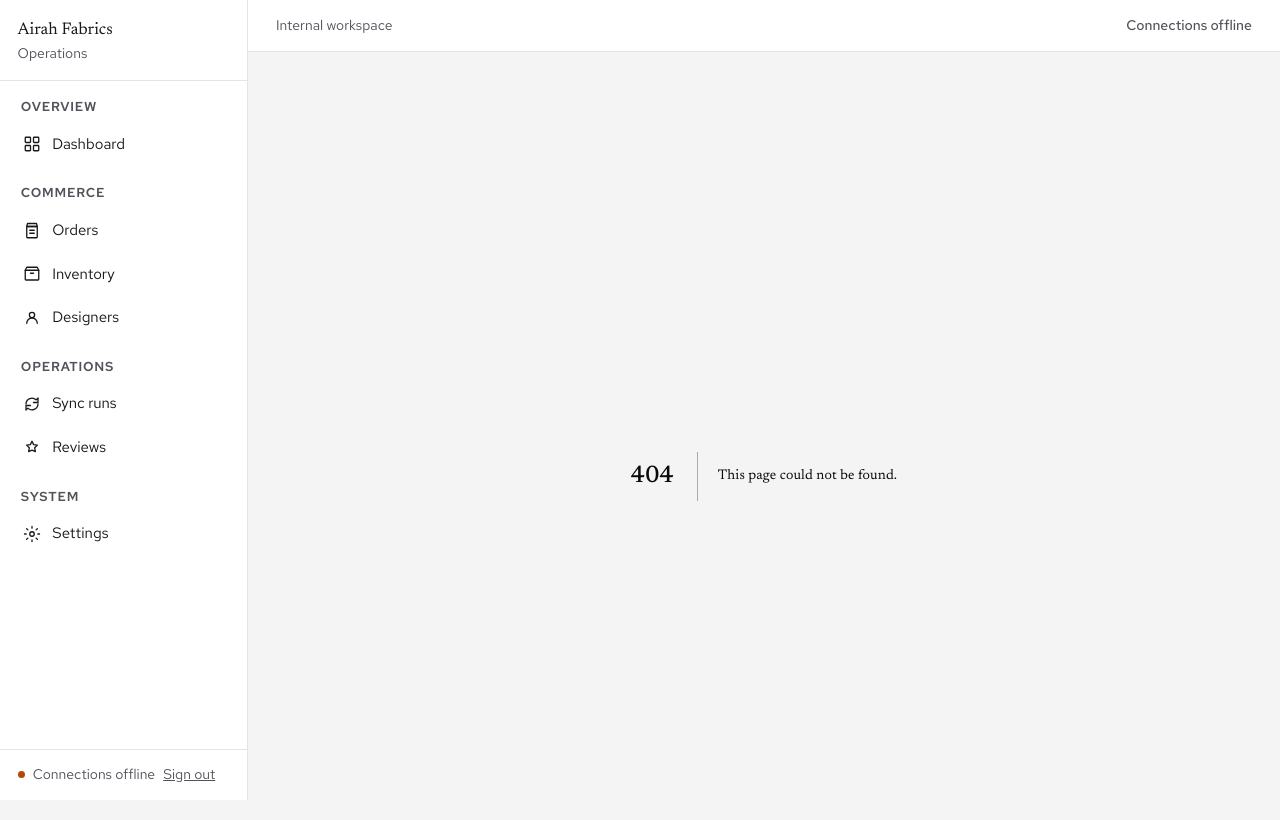
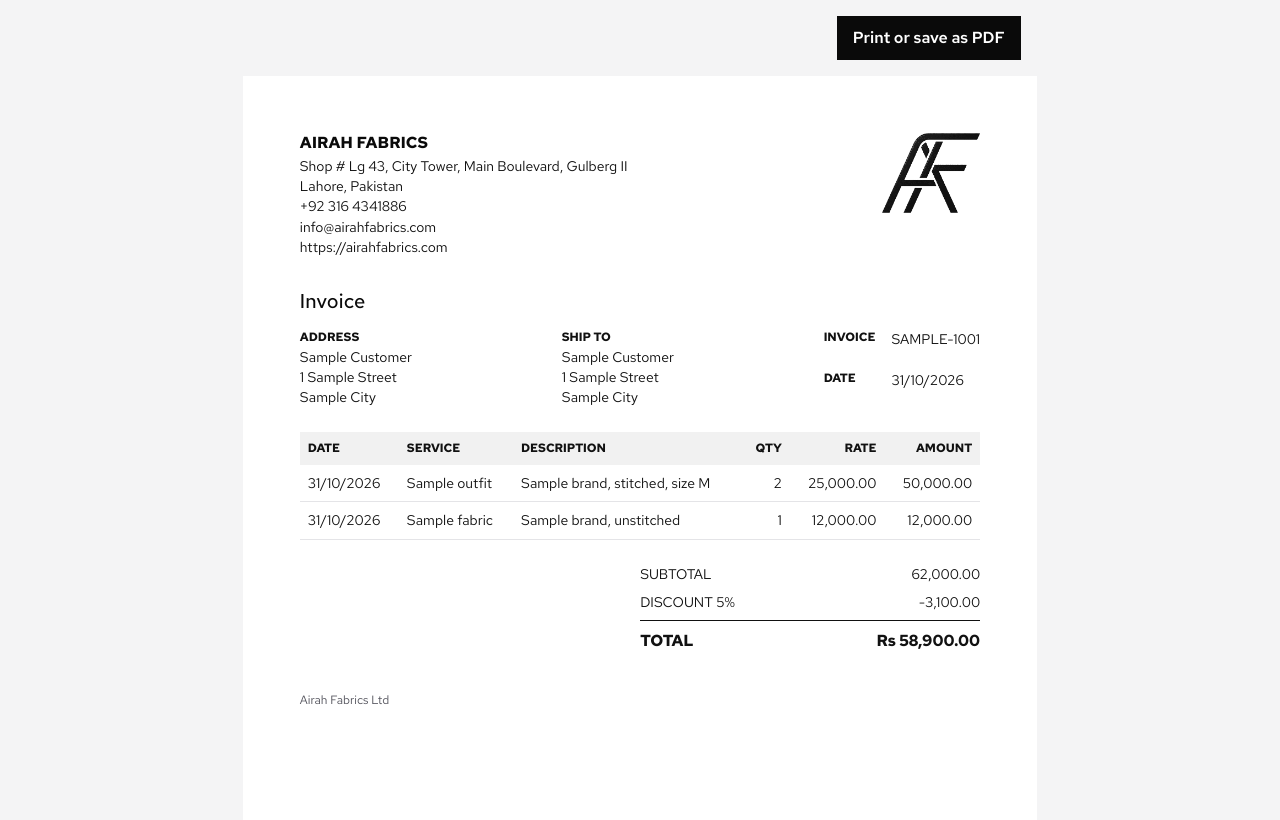
Before and after one commit to airah-fabrics/commerce-platform, a Next.js app: page /invoices/sample in a window 1280 px wide. Before the commit this address had no page. Shown: the top 820 px of the page. Built offline with nearby package versions, Linux system fonts and the light colour scheme.

Commit message:
feat: add A4 invoice template with sample page

```diff
--- a/src/app/globals.css
+++ b/src/app/globals.css
@@ -73,3 +73,19 @@ h3 {
     transition: none !important;
   }
 }
+
+@page {
+  size: A4;
+  margin: 15mm;
+}
+
+@media print {
+  [data-print-hide] {
+    display: none;
+  }
+
+  html,
+  body {
+    background: #fff;
+  }
+}
--- /dev/null
+++ b/src/app/invoices/sample/page.tsx
@@ -0,0 +1,31 @@
+import type { Metadata } from "next";
+import { InvoiceDocument } from "@/components/InvoiceDocument";
+import { PrintButton } from "@/components/PrintButton";
+import type { InvoiceData } from "@/lib/invoice";
+
+export const metadata: Metadata = { title: "Sample invoice" };
+
+const SAMPLE: InvoiceData = {
+  kind: "Invoice",
+  number: "SAMPLE-1001",
+  date: "31/10/2026",
+  billTo: ["Sample Customer", "1 Sample Street", "Sample City"],
+  shipTo: ["Sample Customer", "1 Sample Street", "Sample City"],
+  lines: [
+    { date: "31/10/2026", service: "Sample outfit", description: "Sample brand, stitched, size M", quantity: 2, rate: 25000 },
+    { date: "31/10/2026", service: "Sample fabric", description: "Sample brand, unstitched", quantity: 1, rate: 12000 },
+  ],
+  discountPercent: 5,
+  currency: "PKR",
+};
+
+export default function Page() {
+  return (
+    <>
+      <div style={{ display: "flex", justifyContent: "flex-end", maxWidth: "210mm", margin: "0 auto", padding: 16 }} data-print-hide>
+        <PrintButton />
+      </div>
+      <InvoiceDocument invoice={SAMPLE} />
+    </>
+  );
+}
--- a/src/components/AppShell.tsx
+++ b/src/components/AppShell.tsx
@@ -28,7 +28,7 @@ export function AppShell({ children }: { children: React.ReactNode }) {
     };
   }, [open]);
 
-  if (pathname === "/login") return <>{children}</>;
+  if (pathname === "/login" || pathname === "/invoices/sample") return <>{children}</>;
 
   const isActive = (href: string) =>
     href === "/" ? pathname === "/" : pathname.startsWith(href);
--- /dev/null
+++ b/src/components/InvoiceDocument.module.css
@@ -0,0 +1,173 @@
+.page {
+  width: 100%;
+  max-width: 210mm;
+  margin: 0 auto;
+  padding: 32px 24px;
+  background: #fff;
+  color: #111;
+  font-size: 0.875rem;
+  line-height: 1.45;
+}
+
+.seller {
+  display: flex;
+  justify-content: space-between;
+  align-items: flex-start;
+  gap: 16px;
+  margin-bottom: 32px;
+}
+
+.logo {
+  flex-shrink: 0;
+}
+
+.brand {
+  margin: 0 0 4px;
+  font-family: var(--font-body-family);
+  font-size: 1rem;
+  font-weight: 700;
+  text-transform: uppercase;
+}
+
+.line {
+  margin: 0;
+  overflow-wrap: anywhere;
+}
+
+.kind {
+  margin: 0 0 16px;
+  font-family: var(--font-body-family);
+  font-size: 1.25rem;
+  font-weight: 500;
+}
+
+.parties {
+  display: grid;
+  grid-template-columns: 1fr;
+  gap: 16px;
+  margin-bottom: 24px;
+}
+
+.label,
+.meta dt {
+  margin: 0;
+  font-size: 0.75rem;
+  font-weight: 700;
+}
+
+.meta {
+  display: grid;
+  grid-template-columns: auto 1fr;
+  gap: 2px 16px;
+  margin: 0;
+}
+
+.meta dd {
+  margin: 0;
+}
+
+.tableWrap {
+  overflow-x: auto;
+}
+
+.table {
+  width: 100%;
+  min-width: 560px;
+  border-collapse: collapse;
+}
+
+.table th {
+  padding: 8px;
+  background: #f1f1f1;
+  font-size: 0.75rem;
+  text-align: left;
+  white-space: nowrap;
+}
+
+.table td {
+  padding: 8px;
+  border-bottom: 1px solid #e4e4e7;
+  vertical-align: top;
+}
+
+.table .num {
+  text-align: right;
+  white-space: nowrap;
+}
+
+.totals {
+  display: grid;
+  grid-template-columns: 1fr auto;
+  gap: 8px 0;
+  width: 100%;
+  max-width: 340px;
+  margin: 24px 0 0 auto;
+}
+
+.totals dt,
+.totals dd {
+  margin: 0;
+}
+
+.totals dd {
+  text-align: right;
+  padding-left: 32px;
+  white-space: nowrap;
+}
+
+.grand {
+  padding-top: 8px;
+  border-top: 1px solid #111;
+  font-size: 1rem;
+  font-weight: 700;
+}
+
+.accept {
+  display: grid;
+  gap: 24px;
+  margin-top: 40px;
+  max-width: 340px;
+}
+
+.accept p {
+  margin: 0;
+  padding-bottom: 8px;
+  border-bottom: 1px solid #a1a1aa;
+}
+
+.legal {
+  margin-top: 40px;
+  color: #52525b;
+  font-size: 0.75rem;
+}
+
+@media (min-width: 640px) {
+  .page {
+    min-height: 297mm;
+    padding: 15mm;
+  }
+
+  .parties {
+    grid-template-columns: 1fr 1fr auto;
+  }
+}
+
+@media print {
+  .page {
+    max-width: none;
+    min-height: 0;
+    padding: 0;
+  }
+
+  .tableWrap {
+    overflow: visible;
+  }
+
+  .table {
+    min-width: 0;
+  }
+
+  .parties {
+    grid-template-columns: 1fr 1fr auto;
+  }
+}
--- /dev/null
+++ b/src/components/InvoiceDocument.tsx
@@ -0,0 +1,114 @@
+import Image from "next/image";
+import {
+  INVOICE_LOGO,
+  SELLER,
+  formatAmount,
+  formatTotal,
+  invoiceTotals,
+  lineAmount,
+  type InvoiceData,
+} from "@/lib/invoice";
+import styles from "./InvoiceDocument.module.css";
+
+function Address({ title, lines }: { title: string; lines: string[] }) {
+  return (
+    <div>
+      <p className={styles.label}>{title}</p>
+      {lines.map((line) => (
+        <p key={line} className={styles.line}>
+          {line}
+        </p>
+      ))}
+    </div>
+  );
+}
+
+export function InvoiceDocument({ invoice }: { invoice: InvoiceData }) {
+  const { subtotal, discount, total } = invoiceTotals(invoice);
+  return (
+    <article className={styles.page}>
+      <header className={styles.seller}>
+        <div>
+        <h1 className={styles.brand}>{SELLER.name}</h1>
+        <p className={styles.line}>{SELLER.line1}</p>
+        <p className={styles.line}>{SELLER.line2}</p>
+        <p className={styles.line}>{SELLER.phone}</p>
+        <p className={styles.line}>{SELLER.email}</p>
+        <p className={styles.line}>{SELLER.website}</p>
+        </div>
+        <Image
+          className={styles.logo}
+          src={INVOICE_LOGO.src}
+          alt={SELLER.name + " logo"}
+          width={INVOICE_LOGO.width}
+          height={INVOICE_LOGO.height}
+          style={{ height: INVOICE_LOGO.cssH, width: "auto" }}
+          unoptimized
+          priority
+        />
+      </header>
+
+      <h2 className={styles.kind}>{invoice.kind}</h2>
+
+      <section className={styles.parties}>
+        <Address title="ADDRESS" lines={invoice.billTo} />
+        <Address title="SHIP TO" lines={invoice.shipTo} />
+        <dl className={styles.meta}>
+          <dt>{invoice.kind.toUpperCase()}</dt>
+          <dd>{invoice.number}</dd>
+          <dt>DATE</dt>
+          <dd>{invoice.date}</dd>
+        </dl>
+      </section>
+
+      <div className={styles.tableWrap}>
+        <table className={styles.table}>
+          <thead>
+            <tr>
+              <th>DATE</th>
+              <th>SERVICE</th>
+              <th>DESCRIPTION</th>
+              <th className={styles.num}>QTY</th>
+              <th className={styles.num}>RATE</th>
+              <th className={styles.num}>AMOUNT</th>
+            </tr>
+          </thead>
+          <tbody>
+            {invoice.lines.map((line) => (
+              <tr key={line.service + line.description}>
+                <td>{line.date}</td>
+                <td>{line.service}</td>
+                <td>{line.description}</td>
+                <td className={styles.num}>{line.quantity}</td>
+                <td className={styles.num}>{formatAmount(line.rate)}</td>
+                <td className={styles.num}>{formatAmount(lineAmount(line))}</td>
+              </tr>
+            ))}
+          </tbody>
+        </table>
+      </div>
+
+      <dl className={styles.totals}>
+        <dt>SUBTOTAL</dt>
+        <dd>{formatAmount(subtotal)}</dd>
+        {invoice.discountPercent > 0 ? (
+          <>
+            <dt>DISCOUNT {invoice.discountPercent}%</dt>
+            <dd>-{formatAmount(discount)}</dd>
+          </>
+        ) : null}
+        <dt className={styles.grand}>TOTAL</dt>
+        <dd className={styles.grand}>{formatTotal(total, invoice.currency)}</dd>
+      </dl>
+
+      {invoice.kind === "Estimate" ? (
+        <section className={styles.accept}>
+          <p>Accepted By</p>
+          <p>Accepted Date</p>
+        </section>
+      ) : null}
+
+      <footer className={styles.legal}>{SELLER.legal}</footer>
+    </article>
+  );
+}
--- /dev/null
+++ b/src/components/PrintButton.module.css
@@ -0,0 +1,15 @@
+.button {
+  min-height: 44px;
+  padding: 0 16px;
+  border: 0;
+  background: var(--accent);
+  color: var(--surface);
+  font-weight: 600;
+  cursor: pointer;
+}
+
+@media print {
+  .button {
+    display: none;
+  }
+}
--- /dev/null
+++ b/src/components/PrintButton.tsx
@@ -0,0 +1,11 @@
+"use client";
+
+import styles from "./PrintButton.module.css";
+
+export function PrintButton() {
+  return (
+    <button type="button" className={styles.button} onClick={() => window.print()}>
+      Print or save as PDF
+    </button>
+  );
+}
--- /dev/null
+++ b/src/lib/invoice.ts
@@ -0,0 +1,51 @@
+/** Seller details printed on documents. Public business details only. */
+export const SELLER = {
+  "name": "Airah Fabrics",
+  "legal": "Airah Fabrics Ltd",
+  "line1": "Shop # Lg 43, City Tower, Main Boulevard, Gulberg II",
+  "line2": "Lahore, Pakistan",
+  "phone": "+92 316 4341886",
+  "email": "info@airahfabrics.com",
+  "website": "https://airahfabrics.com"
+} as const;
+
+export const INVOICE_LOGO = {"src":"/brand-logo.png","width":355,"height":289,"cssH":80} as const;
+
+export type DocumentKind = "Invoice" | "Estimate";
+
+export type InvoiceLine = {
+  date: string;
+  service: string;
+  description: string;
+  quantity: number;
+  rate: number;
+};
+
+export type InvoiceData = {
+  kind: DocumentKind;
+  number: string;
+  date: string;
+  billTo: string[];
+  shipTo: string[];
+  lines: InvoiceLine[];
+  discountPercent: number;
+  currency: "PKR" | "GBP";
+};
+
+export function lineAmount(line: InvoiceLine) {
+  return line.quantity * line.rate;
+}
+
+export function invoiceTotals(invoice: InvoiceData) {
+  const subtotal = invoice.lines.reduce((sum, line) => sum + lineAmount(line), 0);
+  const discount = (subtotal * invoice.discountPercent) / 100;
+  return { subtotal, discount, total: subtotal - discount };
+}
+
+export function formatAmount(value: number) {
+  return value.toLocaleString("en-GB", { minimumFractionDigits: 2, maximumFractionDigits: 2 });
+}
+
+export function formatTotal(value: number, currency: InvoiceData["currency"]) {
+  return (currency === "PKR" ? "Rs " : "£") + formatAmount(value);
+}
--- a/src/lib/nav.ts
+++ b/src/lib/nav.ts
@@ -20,6 +20,7 @@ export const NAV_GROUPS: NavGroup[] = [
     label: "Commerce",
     items: [
       { href: "/orders", label: "Orders", icon: "orders" },
+      { href: "/invoices", label: "Invoices", icon: "orders" },
       { href: "/inventory", label: "Inventory", icon: "inventory" },
       { href: "/designers", label: "Designers", icon: "designers" },
     ],
```
Also changed, not shown: src/app/invoices/page.tsx (added, +15 -0 lines), public/brand-logo.png (added).
